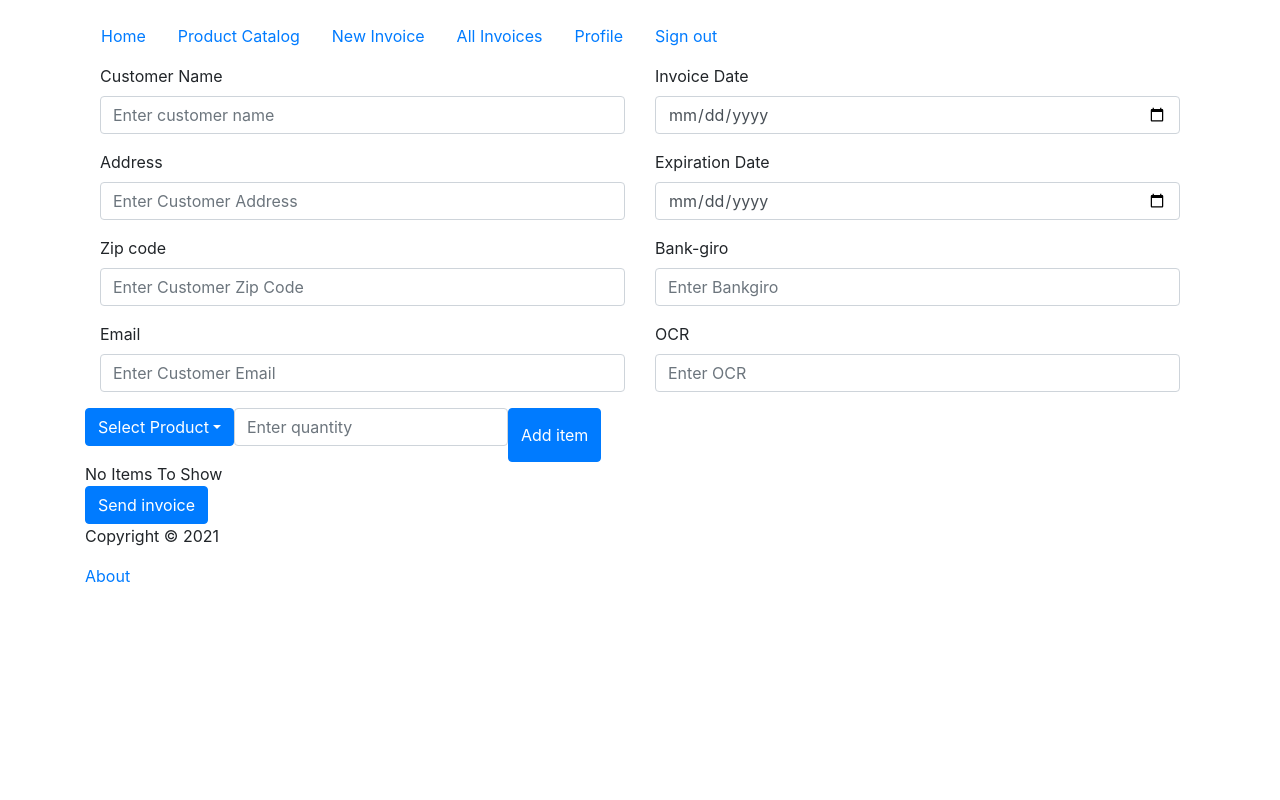
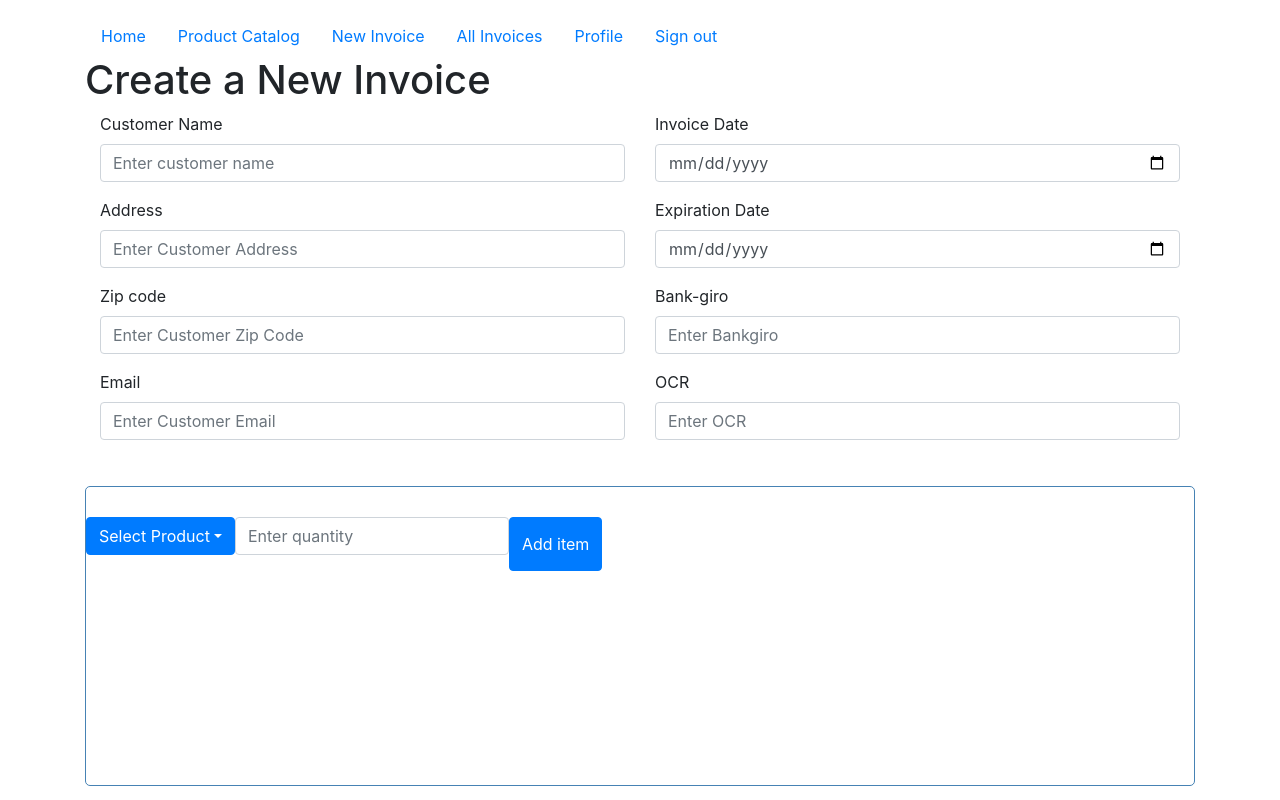
Before and after one commit to gabrieloldaccount/finman-frontend, a React (Create React App) app: page /newinvoice in a window 1280 px wide. Shown: the top 800 px of the page. Built offline with nearby package versions, Linux system fonts and the light colour scheme; data requests are answered from the project's data file.

Commit message:
Small adjustments to styling. Created AddProduct.js but didn't fill it.

```diff
--- a/src/App.js
+++ b/src/App.js
@@ -101,7 +101,7 @@ const App = () => {
 
     return (
         <Router>
-            <div className='container'>
+            <div className='container-md'>
                 <NavBar/>
                 <Header/>
                 <Route
--- a/src/components/AddInvoice.js
+++ b/src/components/AddInvoice.js
@@ -60,8 +60,9 @@ const AddInvoice = ({productList, onAddInvoice}) => {
     }
 
     return (
-        <Form>
-            <Container>
+        <Container fluid>
+            {/*TODO: Format this whole Form-thing into just plain stuff instead. Don't think we gain anything from the form format.*/}
+            <Form>
                 <Row>
                     <Col>
                         <Form.Group controlId="formCustomerName">
@@ -109,7 +110,7 @@ const AddInvoice = ({productList, onAddInvoice}) => {
                         </Form.Group>
                     </Col>
                 </Row>
-                <Row>
+                <Row className="row-create-item">
                     <AddItem productList={productList} onAddItem={addItem}/>
                 </Row>
                 <Row>
@@ -127,11 +128,9 @@ const AddInvoice = ({productList, onAddInvoice}) => {
                         Send invoice
                     </Button>
                 </Row>
-            </Container>
-
-
-        </Form>
-    )
+            </Form>
+        </Container>
+    );
 }
 
 export default AddInvoice
--- a/src/components/Header.js
+++ b/src/components/Header.js
@@ -5,13 +5,14 @@ import Button from './Button'
 const Header = () => {
     const location = useLocation()
 
+    // Switches title to correspond to tab selected in NavBar
     function titleSwitch() {
         switch(location.pathname) {
             case '/':
                 return 'Welcome to A.Finman';
             case '/products':
                 return 'Product Catalog';
-            case '/NewInvoice':
+            case '/newinvoice':
                 return 'Create a New Invoice';
         }
     }
--- a/src/components/NavBar.js
+++ b/src/components/NavBar.js
@@ -14,7 +14,7 @@ const NavBar = (props) => {
                     <NavLink href="/products">Product Catalog</NavLink>
                 </NavItem>
                 <NavItem>
-                    <NavLink href="/NewInvoice">New Invoice</NavLink>
+                    <NavLink href="/newinvoice">New Invoice</NavLink>
                 </NavItem>
                 <NavItem>
                     <NavLink href="#">All Invoices</NavLink>
--- a/src/components/ProductPage.js
+++ b/src/components/ProductPage.js
@@ -5,7 +5,9 @@ import Items from "./Items";
 
 const ProductPage = ({products, onDelete}) => {
     return (
-        <Container>
+
+
+        <Container className="container">
             {products.length > 0 ? (
                 <Products products={products} onDelete={onDelete}/>
             ) :
--- a/src/index.css
+++ b/src/index.css
@@ -1,5 +1,14 @@
 @import url('https://fonts.googleapis.com/css2?family=Poppins:wght@300;400&display=swap');
 
+.container {
+    max-width: 500px;
+    margin: 30px auto;
+    overflow: auto;
+    min-height: 300px;
+    border: 1px solid steelblue;
+    padding: 30px;
+    border-radius: 5px;
+}
 
 /* Commented out when trying to implement Bootstrap CSS instead.
 * {
```
Also changed, not shown: src/components/AddProduct.js (added, +11 -0 lines).
